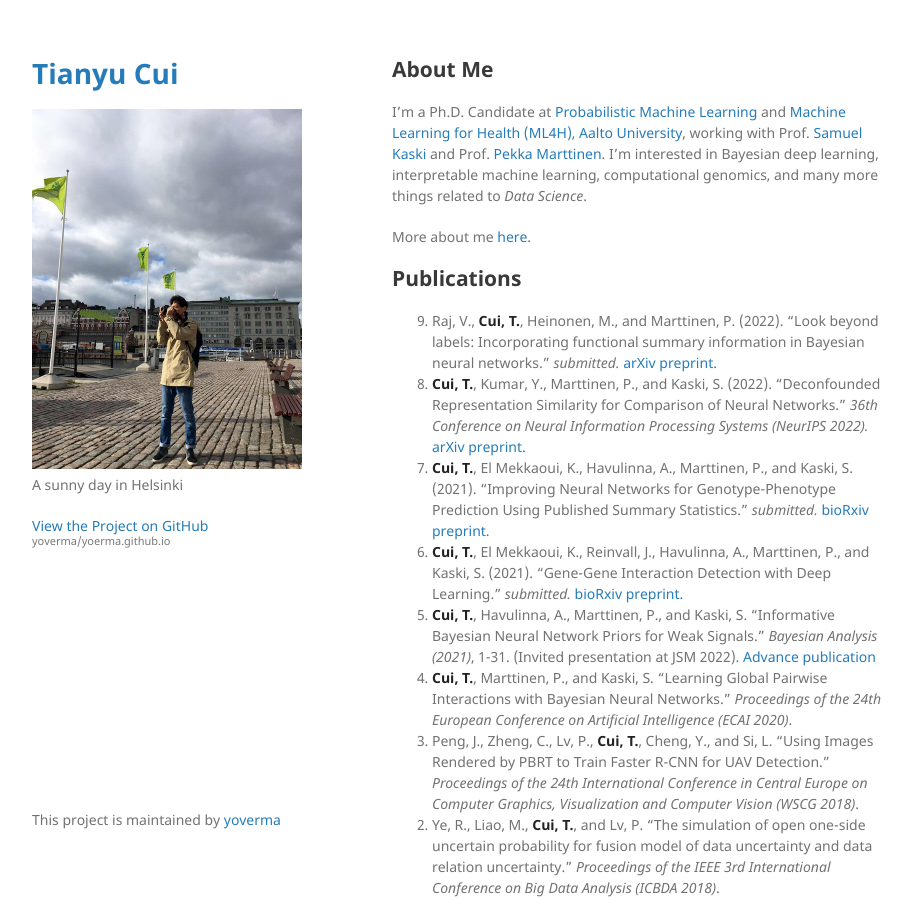
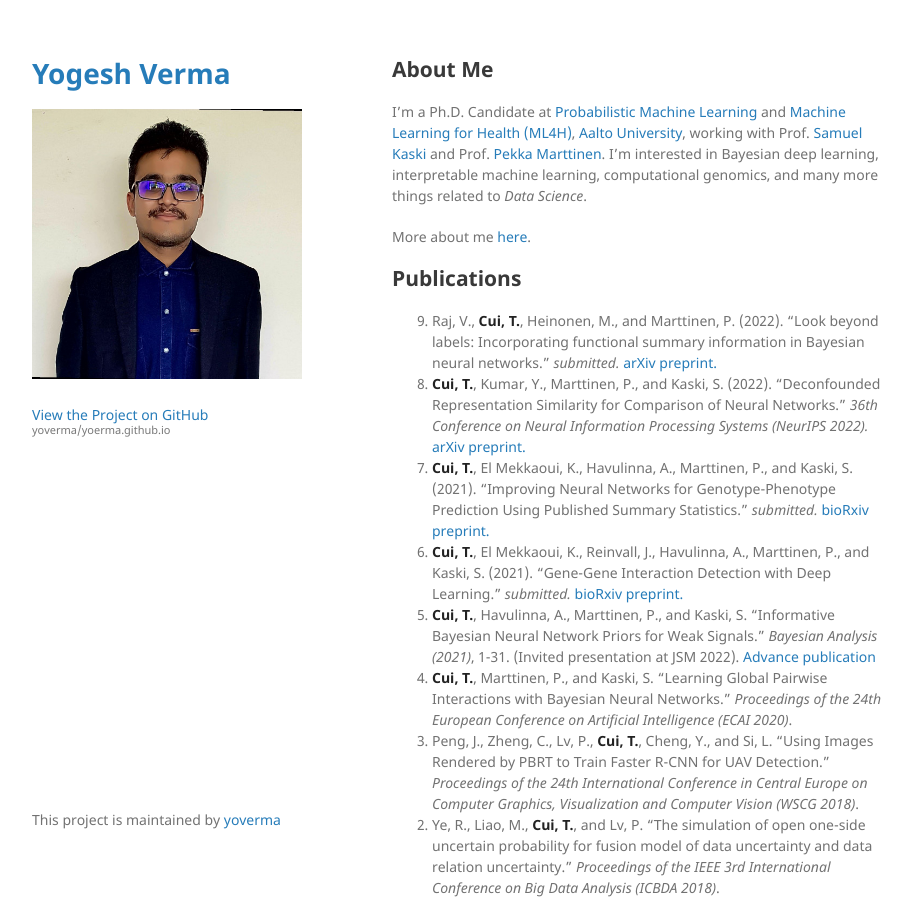
Before and after one commit to yoverma/yoerma.github.io, a Jekyll site: the page built from index.md, in a window 1280 px wide and 900 px high. Shown: the whole window, without its empty margins (178-1090 px from the left). Built offline with Jekyll 4.4.1, drawn with Linux system fonts in a browser that asks for light colours; the repository's description, which GitHub fills in, is left out; our own code applies the rules of GitHub Pages for plain Markdown files.

Commit message:
Update _config.yml

```diff
--- a/_config.yml
+++ b/_config.yml
@@ -1,6 +1,6 @@
-title: Tianyu Cui
-logo: /assets/img/tianyucui.png
-description: A sunny day in Helsinki
+title: Yogesh Verma
+logo: /assets/img/profile.jpeg
+#description: A sunny day in Helsinki
 show_downloads: false
 google_analytics:
 theme: jekyll-theme-minimal
```
